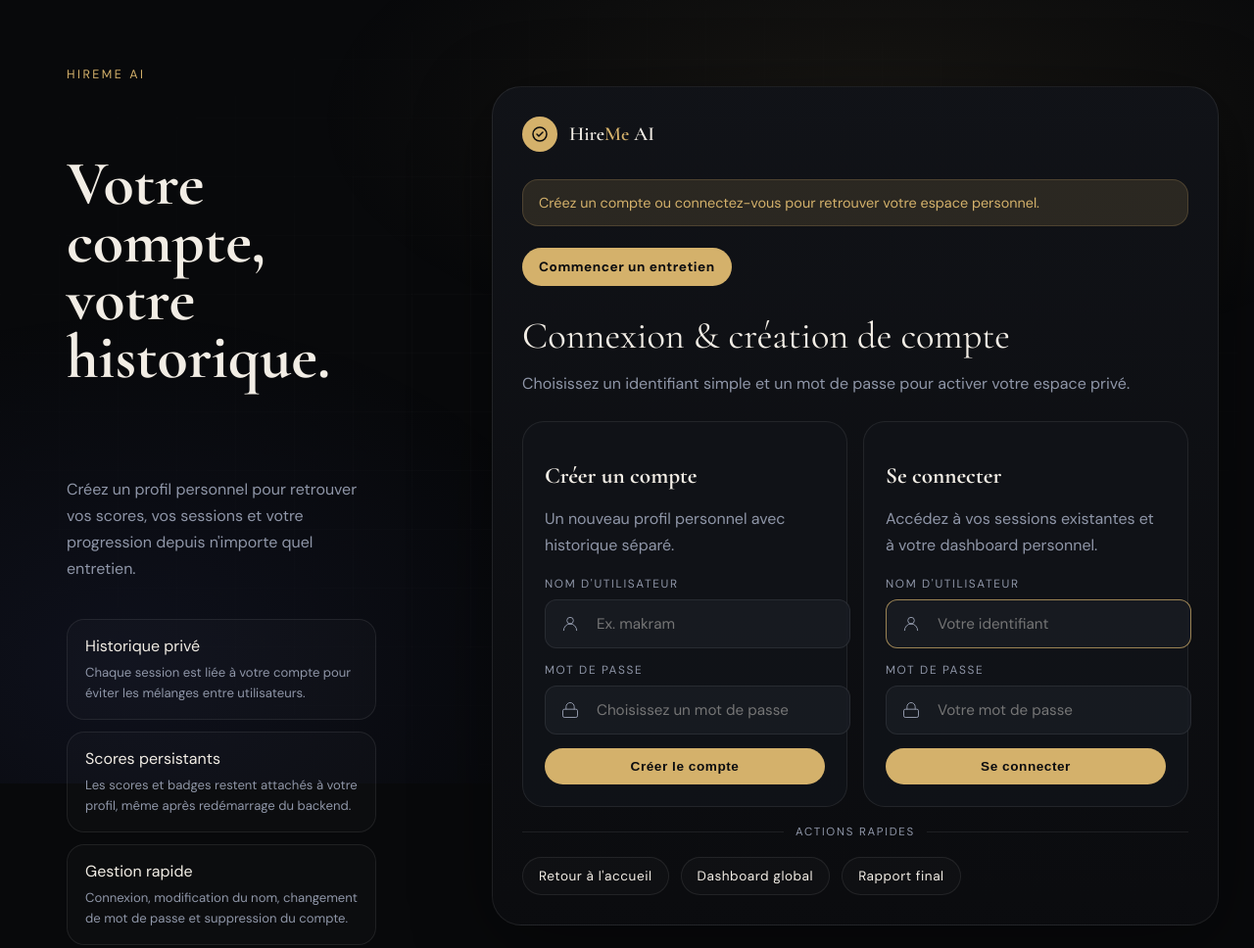
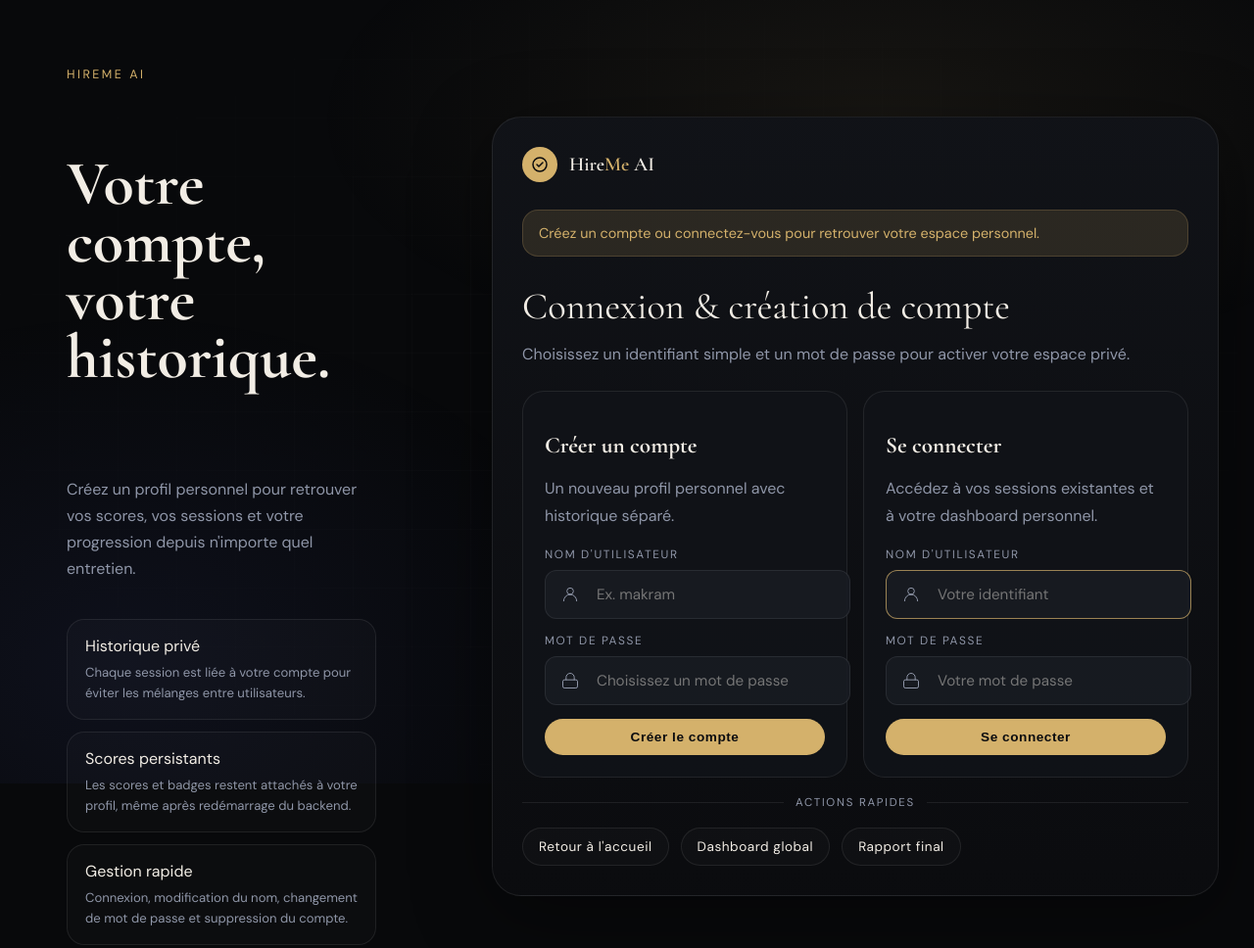
Before and after one commit to rbassim-ui/HireMe-AI, a plain HTML site: page frontend/login.html in a window 1280 px wide. Shown: the whole page at 98% size. Drawn offline with nearby package versions, Linux system fonts and the light colour scheme; a script that the page names is missing.

Commit message:
UI: move 'Commencer un entretien' from login to account page

```diff
--- a/frontend/login.html
+++ b/frontend/login.html
@@ -40,9 +40,6 @@
       </div>
 
       <div class="auth-banner">Créez un compte ou connectez-vous pour retrouver votre espace personnel.</div>
-      <div style="margin:16px 0 0 0;">
-        <a href="index.html?skipAuth=1" class="auth-button" style="font-weight:700;">Commencer un entretien</a>
-      </div>
       <h2 class="auth-title">Connexion & création de compte</h2>
       <p class="auth-subtitle">Choisissez un identifiant simple et un mot de passe pour activer votre espace privé.</p>
 
```
Also changed, not shown: frontend/account.html (+1 -0 lines).
